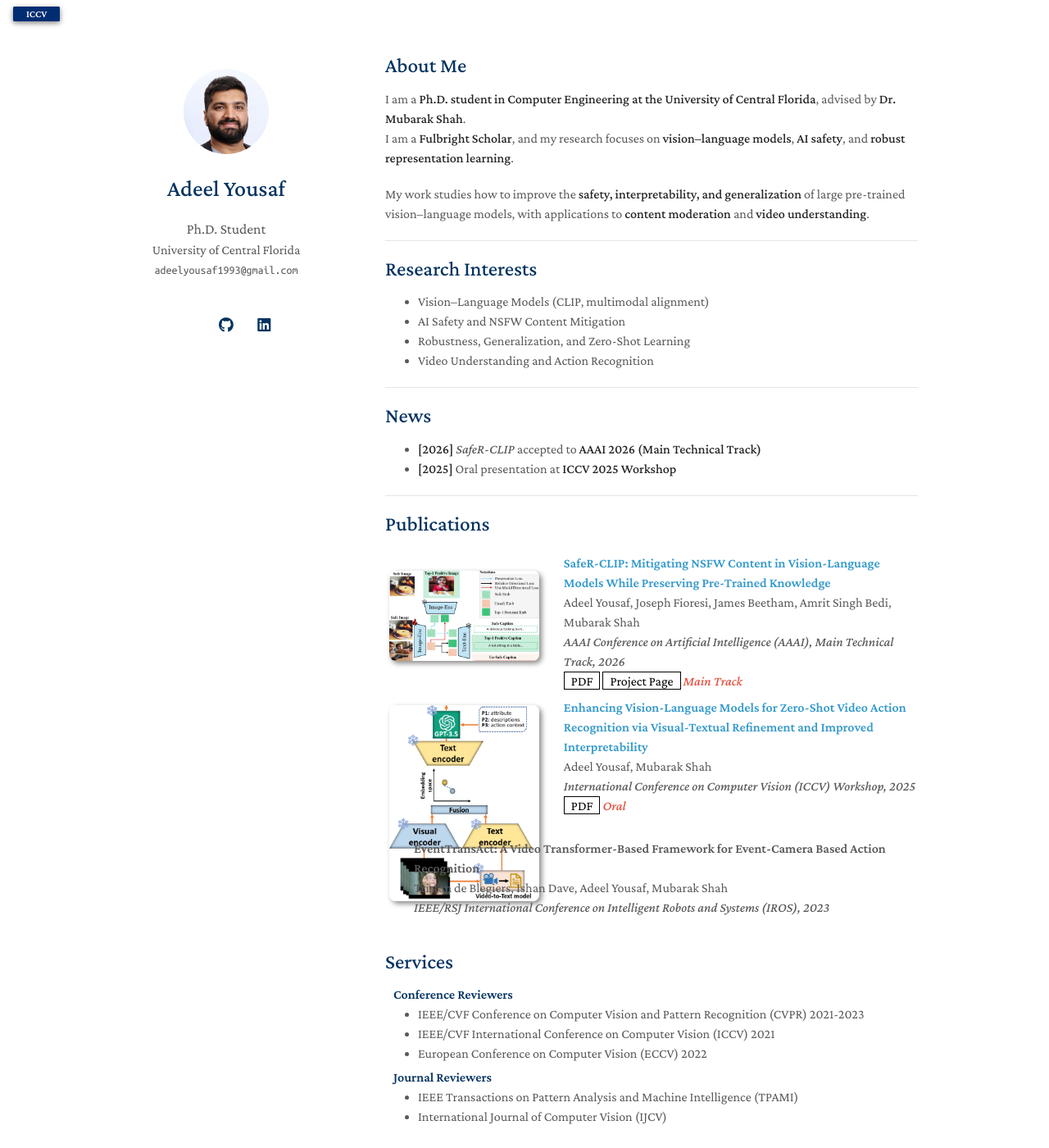
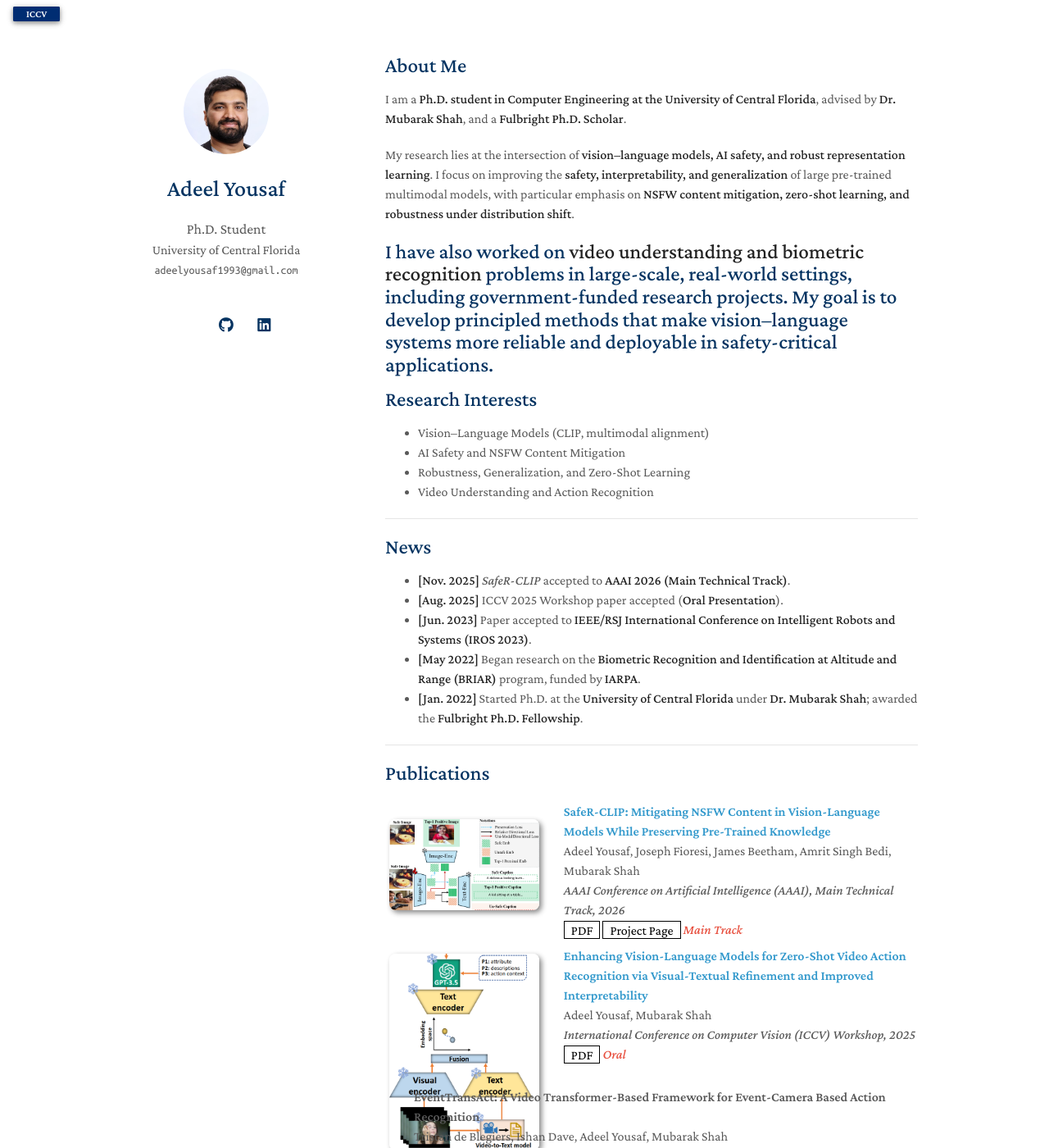
Before and after one commit to Adeelyousaf/Adeelyousaf.github.io, a Jekyll site: the page built from index.md, in a window 1280 px wide and 1400 px high. Shown: the whole window at 82% size. Built offline with Jekyll 4.4.1, drawn with Linux system fonts in a browser that asks for light colours; a style sheet for code colours, icons or effects is not loaded; our own code applies the rules of GitHub Pages for plain Markdown files.

Commit message:
Revise About Me and News sections in index.md
Updated personal and research information for clarity and detail.

```diff
--- a/index.md
+++ b/index.md
@@ -4,11 +4,11 @@ layout: homepage
 
 ## About Me
 
-I am a **Ph.D. student in Computer Engineering at the University of Central Florida**, advised by **Dr. Mubarak Shah**.
-I am a **Fulbright Scholar**, and my research focuses on **vision–language models**, **AI safety**, and **robust representation learning**.
+I am a **Ph.D. student in Computer Engineering at the University of Central Florida**, advised by **Dr. Mubarak Shah**, and a **Fulbright Ph.D. Scholar**.
 
-My work studies how to improve the **safety, interpretability, and generalization** of large pre-trained vision–language models, with applications to **content moderation** and **video understanding**.
+My research lies at the intersection of **vision–language models, AI safety, and robust representation learning**. I focus on improving the **safety, interpretability, and generalization** of large pre-trained multimodal models, with particular emphasis on **NSFW content mitigation, zero-shot learning, and robustness under distribution shift**.
 
+I have also worked on **video understanding and biometric recognition** problems in large-scale, real-world settings, including government-funded research projects. My goal is to develop principled methods that make vision–language systems more reliable and deployable in safety-critical applications.
 ---
 
 ## Research Interests
@@ -22,8 +22,11 @@ My work studies how to improve the **safety, interpretability, and generalizatio
 
 ## News
 
-- **[2026]** *SafeR-CLIP* accepted to **AAAI 2026 (Main Technical Track)**
-- **[2025]** Oral presentation at **ICCV 2025 Workshop**
+- **[Nov. 2025]** *SafeR-CLIP* accepted to **AAAI 2026 (Main Technical Track)**.
+- **[Aug. 2025]** ICCV 2025 Workshop paper accepted (**Oral Presentation**).
+- **[Jun. 2023]** Paper accepted to **IEEE/RSJ International Conference on Intelligent Robots and Systems (IROS 2023)**.
+- **[May 2022]** Began research on the **Biometric Recognition and Identification at Altitude and Range (BRIAR)** program, funded by **IARPA**.
+- **[Jan. 2022]** Started Ph.D. at the **University of Central Florida** under **Dr. Mubarak Shah**; awarded the **Fulbright Ph.D. Fellowship**.
 
 ---
 
```
